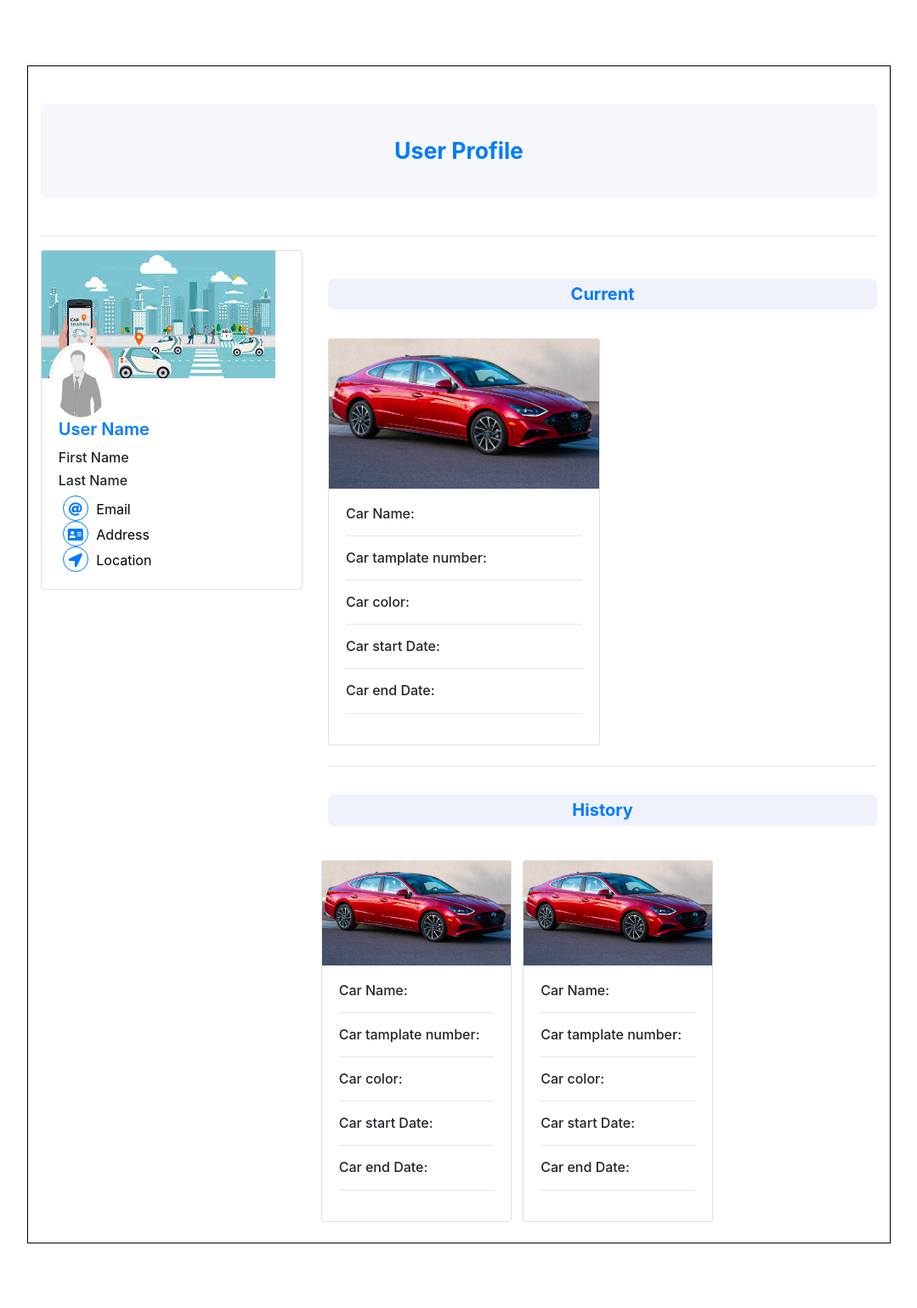
After one commit to rmit-s3512958-lingyuzhang/pp1, a PHP site: page /userProfile.html in a window 1280 px wide. The commit adds this page. Shown: the whole page at 85% size, without its empty margins (100-1179 px from the left). Run offline with PHP 8.4, Linux system fonts and the light colour scheme; some libraries are stand-ins or nearby versions.

Commit message:
user Profile Template

```diff
--- a/index.html
+++ b/index.html
@@ -16,7 +16,8 @@
   <!-- Custom fonts for this template -->
   <link href="vendor/fontawesome-free/css/all.min.css" rel="stylesheet">
   <link href="vendor/simple-line-icons/css/simple-line-icons.css" rel="stylesheet" type="text/css">
-  <link href="https://fonts.googleapis.com/css?family=Lato:300,400,700,300italic,400italic,700italic" rel="stylesheet" type="text/css">
+  <link href="https://fonts.googleapis.com/css?family=Lato:300,400,700,300italic,400italic,700italic" rel="stylesheet"
+    type="text/css">
 
   <!-- Custom styles for this template -->
   <link href="css/landing-page.min.css" rel="stylesheet">
@@ -67,7 +68,8 @@
               <i class="icon-screen-desktop m-auto text-primary"></i>
             </div>
             <h3>About Us</h3>
-            <p class="lead mb-0">We are a service that allows you the freedom to choose when and where you have a car.</p>
+            <p class="lead mb-0">We are a service that allows you the freedom to choose when and where you have a car.
+            </p>
           </div>
         </div>
         <div class="col-lg-4">
--- a/style/main.css
+++ b/style/main.css
@@ -4,6 +4,7 @@
 }
 body{
     width: 100%;
+    background-color: #fff;
 
 }
 .wrapper    {
@@ -33,3 +34,102 @@ input::placeholder {
 .NotMatched {
     color: red;
 }
+
+/* User Profile START*/
+/*not necessary*/
+@import url('https://fonts.googleapis.com/css?family=Nunito:100,300,400,600,700');
+@import url("https://maxcdn.bootstrapcdn.com/font-awesome/4.7.0/css/font-awesome.min.css");
+
+
+
+
+
+/*not necessary*/
+
+
+.profile-card-2 .card-img-block{
+    float:left;
+    width:100%;
+    height:150px;
+    overflow:hidden;
+}
+.profile-card-2 .card-body{
+    position:relative;
+}
+.profile-card-2 .profile {
+  border-radius: 50%;
+  position: absolute;
+  top: -42px;
+  left: 15%;
+  max-width: 75px;
+  border: 3px solid rgba(255, 255, 255, 1);
+  -webkit-transform: translate(-50%, 0%);
+  transform: translate(-50%, 0%);
+}
+.profile-card-2 h5{
+    font-weight:600;
+    color:#007bff;
+}
+.profile-card-2 .card-text{
+    font-weight:300;
+    font-size:15px;
+}
+.profile-card-2 .icon-block{
+    float:left;
+    width:100%;
+}
+.profile-card-2 .icon-block a{
+    text-decoration:none;
+}
+.profile-card-2 i {
+  display: inline-block;
+    font-size: 16px;
+    color: #007bff;
+    text-align: center;
+    border: 1px solid #007bff;
+    width: 30px;
+    height: 30px;
+    line-height: 30px;
+    border-radius: 50%;
+    margin:0 5px;
+}
+.profile-card-2 i:hover {
+  background-color:#007bff;
+  color:#fff;
+}
+
+li {
+    list-style-type: none;
+}
+a {
+    color: black;
+}
+.regi-cards {
+    margin: 1%;
+}
+.car-wrapper-title {
+    text-align: center;
+padding: 1%;
+margin: revert;
+background-color: #1f50c412;
+color: #007bff;
+border-radius: 7px;
+font-weight: revert;
+}
+.container-row {
+    border: 1px solid black;
+}
+.col-md-8 {
+
+}
+.user-pro-title{
+    text-align: center;
+padding: 4%;
+margin: revert;
+background-color: #1f50c40a;
+color: #007bff;
+border-radius: 6px;
+font-weight: revert;
+font-size: 1.66rem;
+}
+/* User Profile END*/
--- /dev/null
+++ b/userProfile.html
@@ -0,0 +1,165 @@
+<!DOCTYPE html>
+<html lang="en">
+
+<head>
+    <meta charset="UTF-8">
+    <meta name="viewport" content="width=device-width, initial-scale=1.0">
+    <link href="//maxcdn.bootstrapcdn.com/bootstrap/4.1.1/css/bootstrap.min.css" rel="stylesheet" id="bootstrap-css">
+    <link rel="stylesheet" href="./node_modules/@fortawesome/fontawesome-free/css/all.css">
+    <link rel="stylesheet" href="./style/main.css">
+
+    <title>Profile</title>
+</head>
+
+<body>
+    <!------ Include the above in your HEAD tag ---------->
+    <div class="container">
+        <div class="row container-row">
+            <div class="col-md-12 ">
+                <h5 class="user-pro-title">User Profile</h5>
+                <hr>
+            </div>
+            <div class="col-md-4">
+                <div class="card profile-card-2">
+                    <div class="card-img-block">
+                        <img class="img-fluid"
+                            src="./img/carshare.jpg"
+                            alt="Card image cap" />
+                    </div>
+                    <div class="card-body pt-5">
+                        <img src="./img/profilePic.jpg"
+                            alt="profile-image" class="profile" />
+                        <h5 class="card-title">User Name</h5>
+                        <ul>
+                            <h6 class="card-firstName">First Name</h6>
+                            <h6 class="card-LastName">Last Name</h6>
+                            <div class="icon-block">
+                                <a href="#" class="card-Email"><i class="fas fa-at"></i> Email</a>
+                            </div>
+                            <div class="icon-block">
+                                <a href="#" class="card-Address"><i class="fas fa-address-card"></i> Address</a>
+                            </div>
+                            <div class="icon-block">
+                                <a href="#" class="card-Location"><i class="fas fa-location-arrow"></i> Location</a>
+                            </div>
+                        </ul>
+                    </div>
+                </div>
+            </div>
+            <div class="col-md-8">
+                <h5 class="car-wrapper-title">Current</h5>
+                <div class="row">
+
+                </div>
+
+                <div class="card mb-4" style="max-width: 20rem;">
+                    <div class="card-img-block">
+                        <img class="img-fluid"
+                            src="./img/carPic.jpg"
+                            alt="Card image cap" />
+                    </div>
+                    <div class="card-body">
+                        <ul>
+                            <li>
+                                <h6 class="card-car-name">Car Name:</h6>
+                            </li>
+                            <hr>
+                            <li>
+                                <h6 class="card-Car-tamplate-number">Car tamplate number:</h6>
+                            </li>
+                            <hr>
+                            <li>
+                                <h6 class="card-car-color">Car color:</h6>
+                            </li>
+                            <hr>
+                            <li>
+                                <h6 class="card-car-start-date">Car start Date:</h6>
+                            </li>
+                            <hr>
+                            <li>
+                                <h6 class="card-car-end-date">Car end Date:</h6>
+                            </li>
+                            <hr>
+                        </ul>
+                    </div>
+                </div>
+
+
+                <hr>
+                <h5 class="car-wrapper-title">History</h5>
+
+                <div class="row">
+                    <div class="card mb-4 regi-cards" style="max-width: 14rem;">
+                        <div class="card-img-block">
+                            <img class="img-fluid"
+                                src="./img/carPic.jpg"
+                                alt="Card image cap" />
+                        </div>
+                        <div class="card-body">
+                            <ul>
+                                <li>
+                                    <h6 class="card-car-name">Car Name:</h6>
+                                </li>
+                                <hr>
+                                <li>
+                                    <h6 class="card-Car-tamplate-number">Car tamplate number:</h6>
+                                </li>
+                                <hr>
+                                <li>
+                                    <h6 class="card-car-color">Car color:</h6>
+                                </li>
+                                <hr>
+                                <li>
+                                    <h6 class="card-car-start-date">Car start Date:</h6>
+                                </li>
+                                <hr>
+                                <li>
+                                    <h6 class="card-car-end-date">Car end Date:</h6>
+                                </li>
+                                <hr>
+                            </ul>
+                        </div>
+                    </div>
+                    <div class="card mb-4 regi-cards" style="max-width: 14rem;">
+                        <div class="card-img-block">
+                            <img class="img-fluid"
+                                src="./img/carPic.jpg"
+                                alt="Card image cap" />
+                        </div>
+                        <div class="card-body">
+                            <ul>
+                                <li>
+                                    <h6 class="card-car-name">Car Name:</h6>
+                                </li>
+                                <hr>
+                                <li>
+                                    <h6 class="card-Car-tamplate-number">Car tamplate number:</h6>
+                                </li>
+                                <hr>
+                                <li>
+                                    <h6 class="card-car-color">Car color:</h6>
+                                </li>
+                                <hr>
+                                <li>
+                                    <h6 class="card-car-start-date">Car start Date:</h6>
+                                </li>
+                                <hr>
+                                <li>
+                                    <h6 class="card-car-end-date">Car end Date:</h6>
+                                </li>
+                                <hr>
+                            </ul>
+                        </div>
+                    </div>
+                </div>
+
+            </div>
+        </div>
+    </div>
+
+    <script src="//maxcdn.bootstrapcdn.com/bootstrap/4.1.1/js/bootstrap.min.js"></script>
+    <script src="//cdnjs.cloudflare.com/ajax/libs/jquery/3.2.1/jquery.min.js"></script>
+
+</body>
+
+</html>
```
Also changed, not shown: package.json (+5 -4 lines), img/carPic.jpg (added), img/carshare.jpg (added), img/profilePic.jpg (added), package-lock.json, 1 other file. Lines whose indentation alone changed are shown as unchanged.
